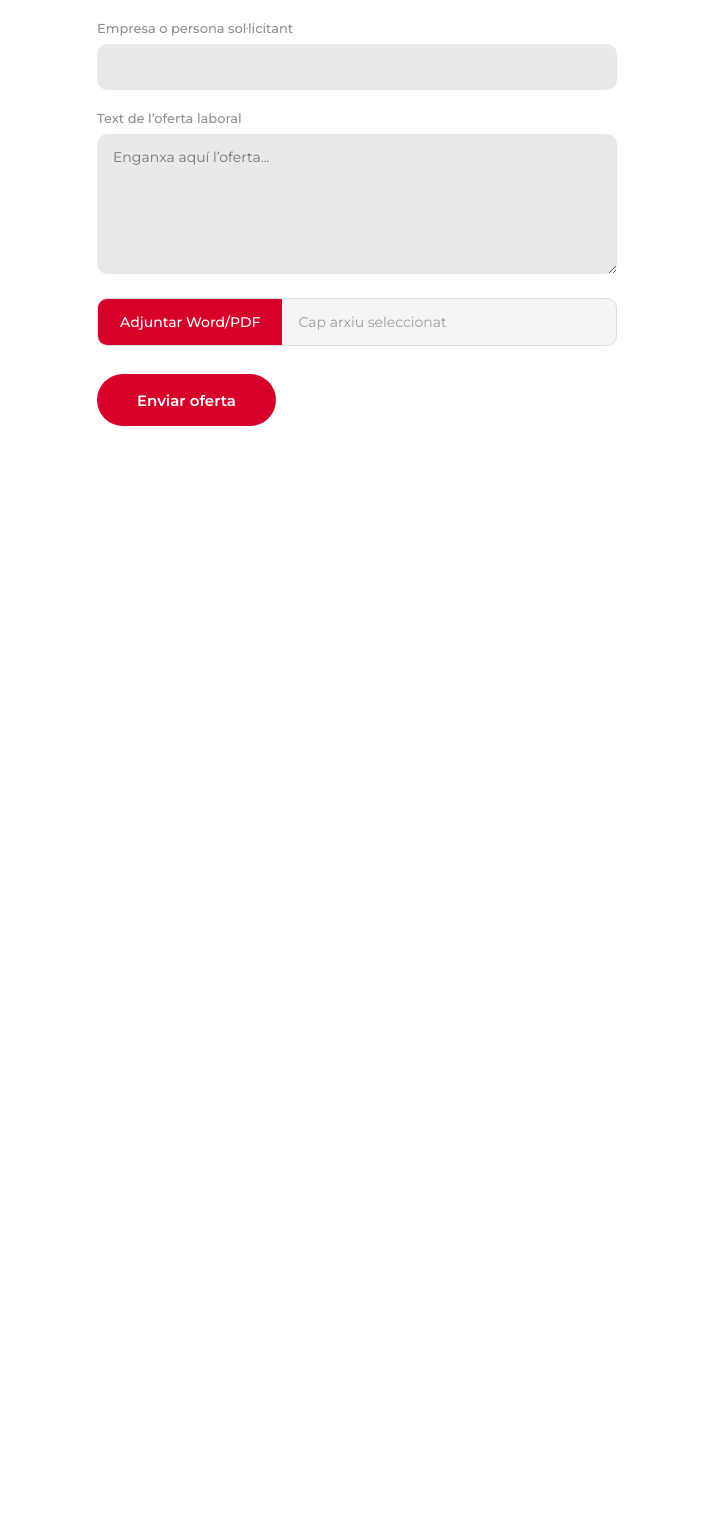
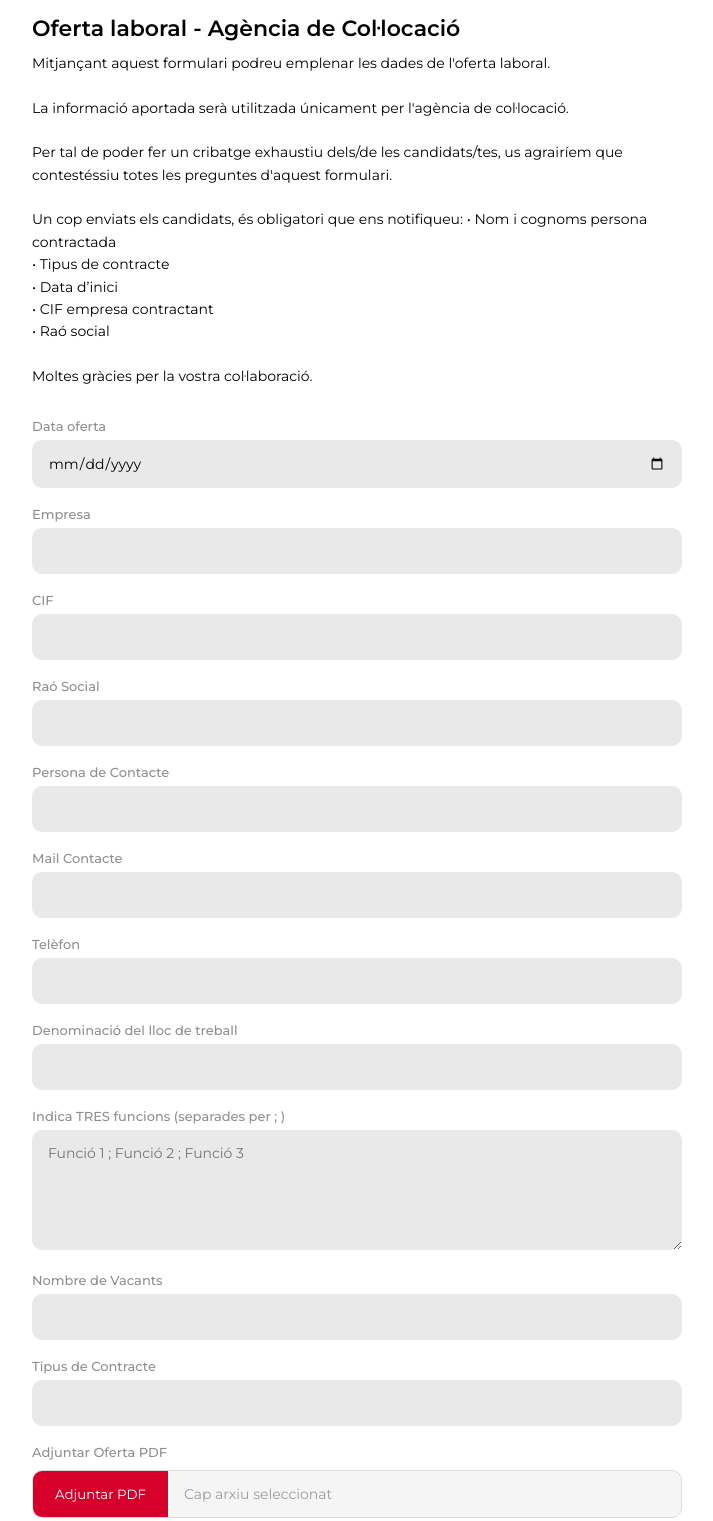
Before and after one commit to jalejo-cyber/oferta-laboral, a website: page index.html in a window 1280 px wide. Shown: the part 40-1561 px from the top of the page, without its empty margins (283-996 px from the left). Before the commit the page ends 800 px from the top, so only its background shows below. Drawn offline with Linux system fonts and the light colour scheme.

Commit message:
Update index.html

```diff
--- a/index.html
+++ b/index.html
@@ -3,7 +3,7 @@
 <head>
 <meta charset="UTF-8">
 <meta name="viewport" content="width=device-width, initial-scale=1.0">
-<title>Enviar Oferta Laboral</title>
+<title>Oferta laboral - Agència de Col·locació</title>
 
 <link href="https://fonts.googleapis.com/css2?family=Montserrat:wght@400;500;600&display=swap" rel="stylesheet">
 
@@ -25,16 +25,27 @@ body {
   background: #ffffff;
   display: flex;
   justify-content: center;
-  padding: 60px 20px;
+  padding: 40px 20px;
 }
 
 .form-container {
   width: 100%;
-  max-width: 520px;
+  max-width: 650px;
+}
+
+h1 {
+  font-size: 22px;
+  margin-bottom: 10px;
+}
+
+.intro {
+  font-size: 14px;
+  margin-bottom: 30px;
+  line-height: 1.6;
 }
 
 .form-group {
-  margin-bottom: 20px;
+  margin-bottom: 18px;
 }
 
 label {
@@ -42,32 +53,27 @@ label {
   font-size: 13px;
   font-weight: 500;
   color: var(--label-color);
-  margin-bottom: 8px;
+  margin-bottom: 6px;
 }
 
-input[type="text"],
-textarea {
+input, textarea {
   width: 100%;
   padding: 14px 16px;
   border-radius: 10px;
   border: none;
   background: var(--input-bg);
   font-size: 14px;
-  color: var(--text-color);
   outline: none;
-  resize: vertical;
 }
 
 textarea {
-  min-height: 140px;
+  min-height: 120px;
 }
 
 input:focus,
 textarea:focus {
   box-shadow: 0 0 0 2px rgba(214, 0, 42, 0.15);
 }
-
-/* FILE UPLOAD */
 
 .file-upload {
   display: flex;
@@ -77,7 +83,7 @@ textarea:focus {
   border: 1px solid #dddddd;
   background: #f5f5f5;
   height: 48px;
-  margin-bottom: 18px;
+  margin-top: 10px;
 }
 
 .file-upload button {
@@ -86,8 +92,6 @@ textarea:focus {
   border: none;
   padding: 0 22px;
   height: 100%;
-  font-size: 14px;
-  font-weight: 500;
   cursor: pointer;
 }
 
@@ -102,10 +106,8 @@ textarea:focus {
   display: none;
 }
 
-/* BOTÓ ENVIAR */
-
 .submit-btn {
-  margin-top: 10px;
+  margin-top: 20px;
   background: var(--primary);
   color: white;
   border: none;
@@ -115,12 +117,17 @@ textarea:focus {
   font-size: 15px;
   font-weight: 600;
   cursor: pointer;
-  transition: 0.25s ease;
 }
 
-.submit-btn:hover {
-  opacity: 0.92;
-  transform: translateY(-1px);
+.popup {
+  position: fixed;
+  top: 20px;
+  right: 20px;
+  background: #28a745;
+  color: white;
+  padding: 15px 20px;
+  border-radius: 8px;
+  display: none;
 }
 </style>
 </head>
@@ -128,33 +135,103 @@ textarea:focus {
 <body>
 
 <div class="form-container">
+
+<h1>Oferta laboral - Agència de Col·locació</h1>
+
+<div class="intro">
+Mitjançant aquest formulari podreu emplenar les dades de l'oferta laboral.<br><br>
+La informació aportada serà utilitzada únicament per l'agència de col·locació.<br><br>
+Per tal de poder fer un cribatge exhaustiu dels/de les candidats/tes, us agrairíem que contestéssiu totes les preguntes d'aquest formulari.<br><br>
+Un cop enviats els candidats, és obligatori que ens notifiqueu:
+• Nom i cognoms persona contractada<br>
+• Tipus de contracte<br>
+• Data d’inici<br>
+• CIF empresa contractant<br>
+• Raó social<br><br>
+Moltes gràcies per la vostra col·laboració.
+</div>
+
 <form id="ofertaForm">
 
 <div class="form-group">
-      <label>Empresa o persona sol·licitant</label>
+<label>Data oferta</label>
+<input type="date" name="dataOferta" required>
+</div>
+
+<div class="form-group">
+<label>Empresa</label>
 <input type="text" name="empresa" required>
 </div>
 
 <div class="form-group">
-      <label>Text de l’oferta laboral</label>
-      <textarea name="ofertaText" placeholder="Enganxa aquí l’oferta..." required></textarea>
+<label>CIF</label>
+<input type="text" name="cif" required>
 </div>
 
+<div class="form-group">
+<label>Raó Social</label>
+<input type="text" name="raoSocial" required>
+</div>
+
+<div class="form-group">
+<label>Persona de Contacte</label>
+<input type="text" name="personaContacte" required>
+</div>
+
+<div class="form-group">
+<label>Mail Contacte</label>
+<input type="email" name="mailContacte" required>
+</div>
+
+<div class="form-group">
+<label>Telèfon</label>
+<input type="tel" name="telefon" required>
+</div>
+
+<div class="form-group">
+<label>Denominació del lloc de treball</label>
+<input type="text" name="llocTreball" required>
+</div>
+
+<div class="form-group">
+<label>Indica TRES funcions (separades per ; )</label>
+<textarea name="funcions" placeholder="Funció 1 ; Funció 2 ; Funció 3" required></textarea>
+</div>
+
+<div class="form-group">
+<label>Nombre de Vacants</label>
+<input type="number" name="vacants" required>
+</div>
+
+<div class="form-group">
+<label>Tipus de Contracte</label>
+<input type="text" name="tipusContracte" required>
+</div>
+
+<div class="form-group">
+<label>Adjuntar Oferta PDF</label>
 <div class="file-upload">
-      <button type="button" id="fileBtn">Adjuntar Word/PDF</button>
+<button type="button" id="fileBtn">Adjuntar PDF</button>
 <span id="fileName">Cap arxiu seleccionat</span>
-      <input type="file" name="fileInput" id="fileInput" accept=".pdf,.doc,.docx">
+<input type="file" name="fileInput" id="fileInput" accept=".pdf" required>
+</div>
 </div>
 
 <button type="submit" class="submit-btn">Enviar oferta</button>
 
 </form>
+
+</div>
+
+<div class="popup" id="popup">
+Has enviat l'oferta correctament, gràcies!
 </div>
 
 <script>
 const fileBtn = document.getElementById("fileBtn");
 const fileInput = document.getElementById("fileInput");
 const fileName = document.getElementById("fileName");
+const popup = document.getElementById("popup");
 
 fileBtn.addEventListener("click", () => fileInput.click());
 
@@ -175,7 +252,8 @@ document.getElementById("ofertaForm").addEventListener("submit", async function(
   });
 
   if(res.ok){
-    alert("Oferta enviada correctament");
+    popup.style.display = "block";
+    setTimeout(() => popup.style.display = "none", 4000);
     this.reset();
     fileName.textContent = "Cap arxiu seleccionat";
   } else {
```
Lines whose indentation alone changed are shown as unchanged.
